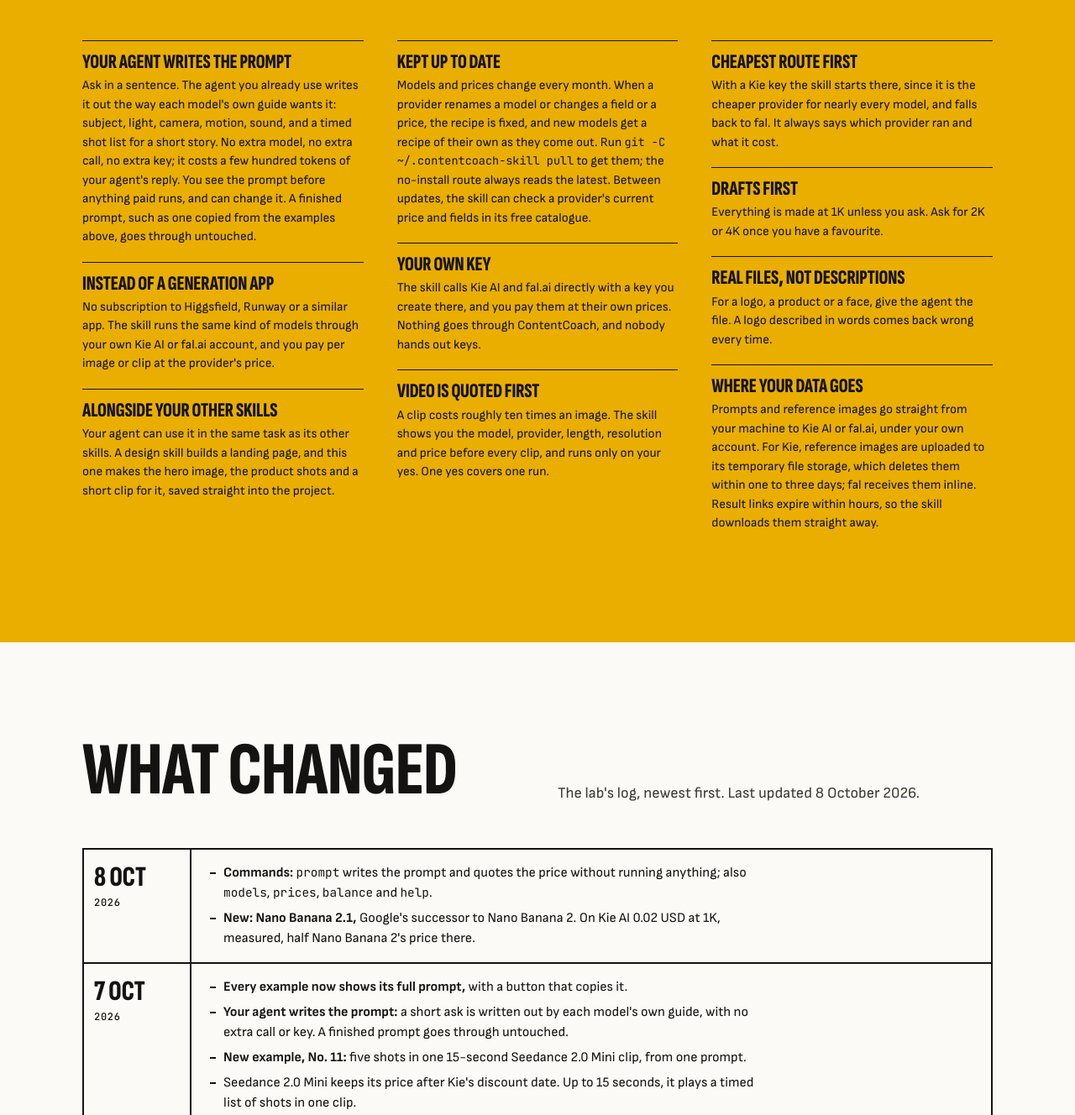
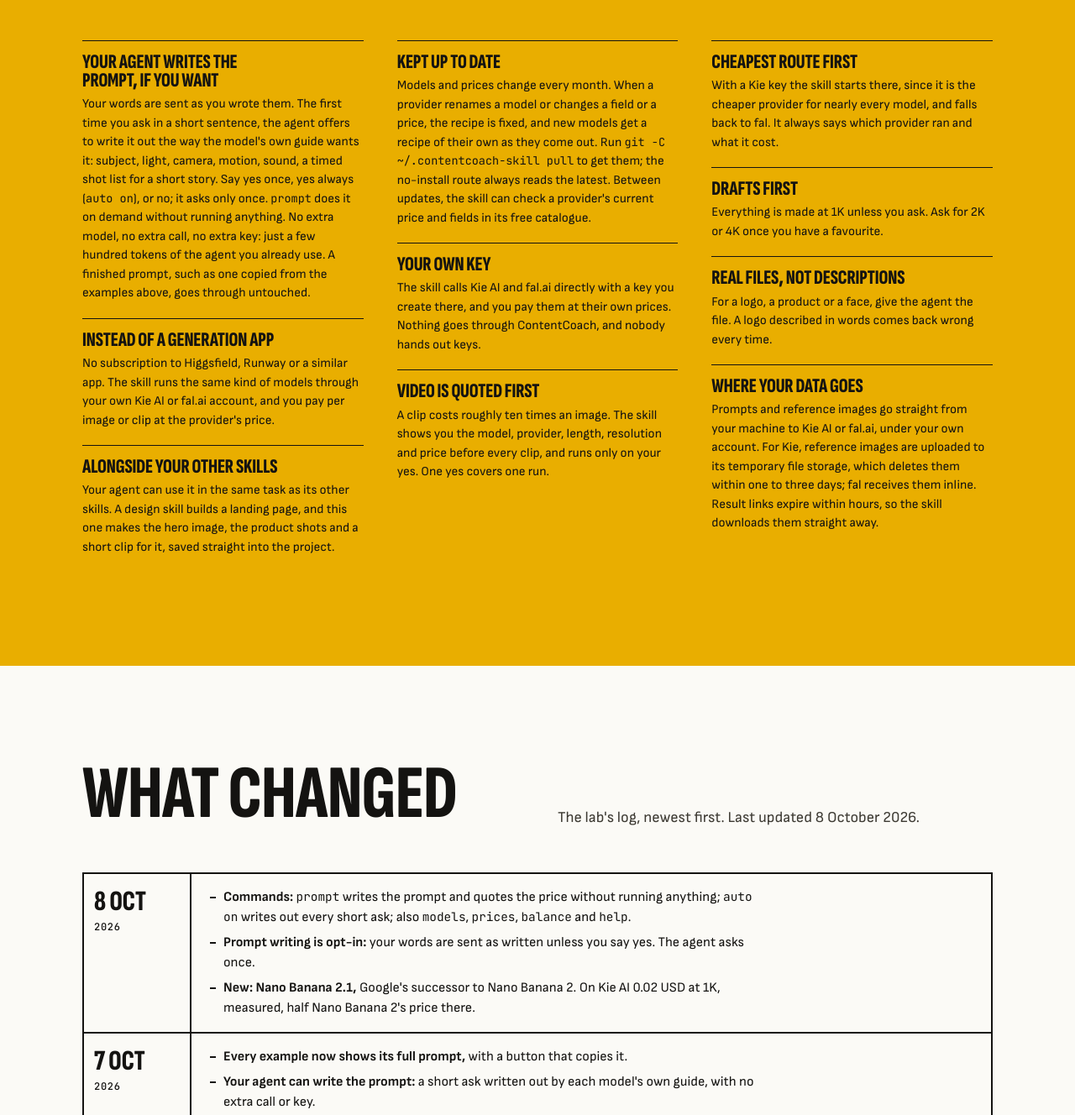
Before and after one commit to santoso-git/contentcoach-skill, a plain HTML site: page docs/index.html in a window 1280 px wide. Shown: the part 6816-8144 px from the top of the page at 84% size. Drawn offline with Linux system fonts and the light colour scheme.

Commit message:
Prompt writing is opt-in, with a one-time question and auto mode
Santoso: rewriting must not be the default. By default the user's words are
the prompt. The setting auto_prompt lives in generations/.contentcoach.json
in the project: unset means ask once, at the first short brief (yes this
time / yes always / no); a no is saved and never asked again, and the reply
points to "prompt <brief>" and "auto on". New commands auto on / auto off.
Finished prompts stay untouched even in auto mode. Reading the setting
handles false correctly (jq's // would treat false as missing); tested for
unset, false and true. Homepage term, step 3 hint, log, README and
CHANGELOG reworded to match.

Co-Authored-By: Claude Opus 5.5 <noreply@anthropic.com>

```diff
--- a/docs/index.html
+++ b/docs/index.html
@@ -526,7 +526,7 @@ mkdir -p ~/<wbr>.cursor/<wbr>skills &amp;&amp; ln -s ~/<wbr>.contentcoach-skill/
           <p class="say say-2">Put our logo from logo.png on a square post announcing the autumn menu, with the words "Autumn menu" readable.</p>
           <p class="say say-2">Build a landing page for my bakery with your design skill, and make the hero image and three product shots for it with ContentCoach.</p>
           <p class="say say-2"><code>prompt</code> a 15-second ad for a wooden chair</p>
-          <p class="hint">Start with <code>prompt</code> to see the prompt your agent would write, and the price, without running anything; <code>models</code>, <code>prices</code> and <code>balance</code> work the same way. In Claude Code, put <code>/contentcoach</code> first. Before a clip, or anything at 2K or 4K, the skill tells you the model, the provider, the price and the prompt it wrote, and waits for your yes. Everything lands in <code>generations/</code> in your open project, next to a <code>.json</code> that records the prompt, the model and the cost.</p>
+          <p class="hint">Start with <code>prompt</code> to see the prompt your agent would write, and the price, without running anything; <code>auto on</code> has it write out every short ask; <code>models</code>, <code>prices</code> and <code>balance</code> work the same way. In Claude Code, put <code>/contentcoach</code> first. Before a clip, or anything at 2K or 4K, the skill tells you the model, the provider, the price and the prompt it will send, and waits for your yes. Everything lands in <code>generations/</code> in your open project, next to a <code>.json</code> that records the prompt, the model and the cost.</p>
         </div>
       </div>
     </div>
@@ -540,7 +540,7 @@ mkdir -p ~/<wbr>.cursor/<wbr>skills &amp;&amp; ln -s ~/<wbr>.contentcoach-skill/
       <p>Printed on the back of the envelope, so nobody is surprised.</p>
     </div>
     <div class="terms">
-      <div><h3>Your agent writes the prompt</h3><p>Ask in a sentence. The agent you already use writes it out the way each model's own guide wants it: subject, light, camera, motion, sound, and a timed shot list for a short story. No extra model, no extra call, no extra key; it costs a few hundred tokens of your agent's reply. You see the prompt before anything paid runs, and can change it. A finished prompt, such as one copied from the examples above, goes through untouched.</p></div>
+      <div><h3>Your agent writes the prompt, if you want</h3><p>Your words are sent as you wrote them. The first time you ask in a short sentence, the agent offers to write it out the way the model's own guide wants it: subject, light, camera, motion, sound, a timed shot list for a short story. Say yes once, yes always (<code>auto on</code>), or no; it asks only once. <code>prompt</code> does it on demand without running anything. No extra model, no extra call, no extra key: just a few hundred tokens of the agent you already use. A finished prompt, such as one copied from the examples above, goes through untouched.</p></div>
       <div><h3>Instead of a generation app</h3><p>No subscription to Higgsfield, Runway or a similar app. The skill runs the same kind of models through your own Kie AI or fal.ai account, and you pay per image or clip at the provider's price.</p></div>
       <div><h3>Alongside your other skills</h3><p>Your agent can use it in the same task as its other skills. A design skill builds a landing page, and this one makes the hero image, the product shots and a short clip for it, saved straight into the project.</p></div>
       <div><h3>Kept up to date</h3><p>Models and prices change every month. When a provider renames a model or changes a field or a price, the recipe is fixed, and new models get a recipe of their own as they come out. Run <code>git -C ~/.contentcoach-skill pull</code> to get them; the no-install route always reads the latest. Between updates, the skill can check a provider's current price and fields in its free catalogue.</p></div>
@@ -561,12 +561,13 @@ mkdir -p ~/<wbr>.cursor/<wbr>skills &amp;&amp; ln -s ~/<wbr>.contentcoach-skill/
     </div>
     <ol class="log">
       <li><time datetime="2026-10-08">8 Oct<small>2026</small></time><ul>
-        <li><b>Commands:</b> <code>prompt</code> writes the prompt and quotes the price without running anything; also <code>models</code>, <code>prices</code>, <code>balance</code> and <code>help</code>.</li>
+        <li><b>Commands:</b> <code>prompt</code> writes the prompt and quotes the price without running anything; <code>auto on</code> writes out every short ask; also <code>models</code>, <code>prices</code>, <code>balance</code> and <code>help</code>.</li>
+        <li><b>Prompt writing is opt-in:</b> your words are sent as written unless you say yes. The agent asks once.</li>
         <li><b>New: Nano Banana 2.1,</b> Google's successor to Nano Banana 2. On Kie AI 0.02 USD at 1K, measured, half Nano Banana 2's price there.</li>
       </ul></li>
       <li><time datetime="2026-10-07">7 Oct<small>2026</small></time><ul>
         <li><b>Every example now shows its full prompt,</b> with a button that copies it.</li>
-        <li><b>Your agent writes the prompt:</b> a short ask is written out by each model's own guide, with no extra call or key. A finished prompt goes through untouched.</li>
+        <li><b>Your agent can write the prompt:</b> a short ask written out by each model's own guide, with no extra call or key.</li>
         <li><b>New example, No. 11:</b> five shots in one 15-second Seedance 2.0 Mini clip, from one prompt.</li>
         <li>Seedance 2.0 Mini keeps its price after Kie's discount date. Up to 15 seconds, it plays a timed list of shots in one clip.</li>
         <li>Safer job steps: each job has its own files, a failed submit stops at once, and the file type comes from the result.</li>
```
Also changed, not shown: 3 other files.
